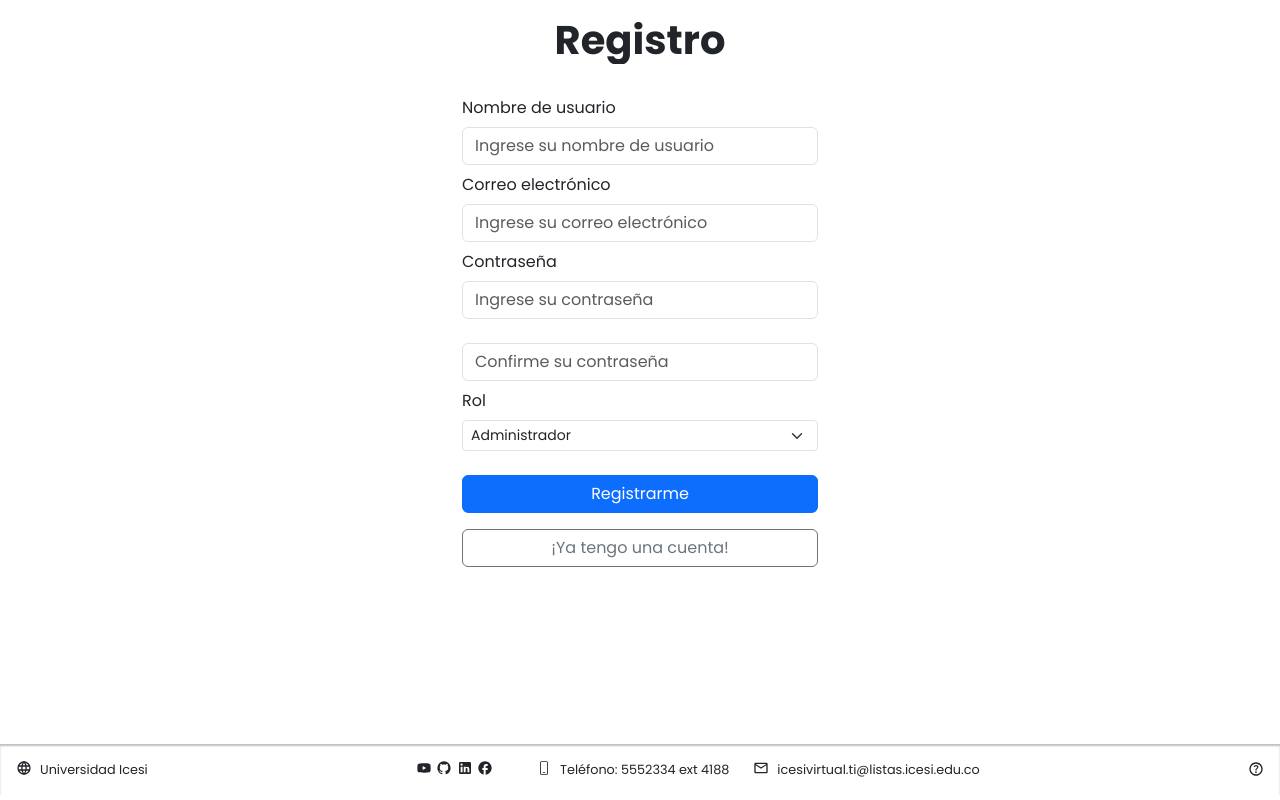
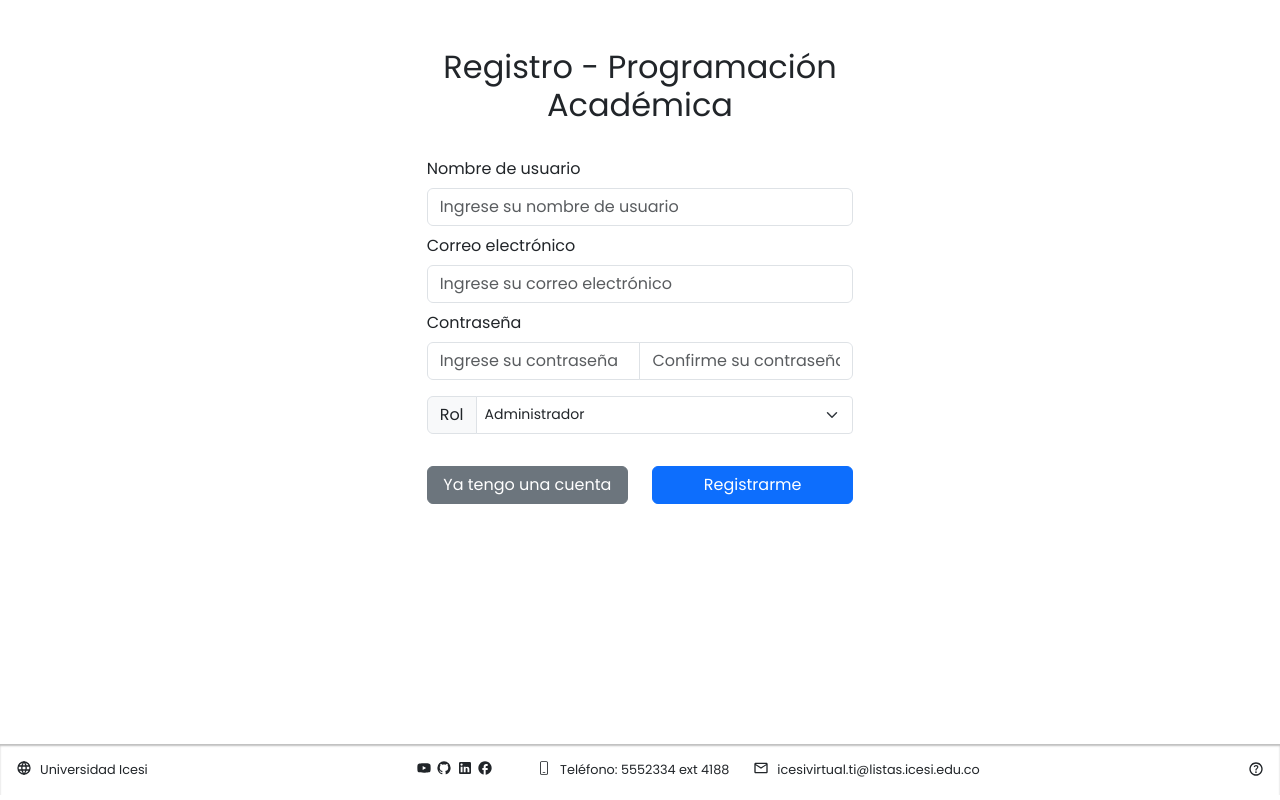
Before and after one commit to ICESI-PI1-2024A-3/ccsa-grupo-1, a Django app: page /accounts/sign_up/ in a window 1280 px wide. Run offline with Django 5.2, Linux system fonts and the light colour scheme.

Commit message:
style: improved sign up styles

```diff
--- a/AcademicProgrammingApplication/templates/sign-up.html
+++ b/AcademicProgrammingApplication/templates/sign-up.html
@@ -10,13 +10,9 @@ Sign up
 <!-- Specific styles for the current page -->
 <link rel="stylesheet" href="https://cdn.jsdelivr.net/npm/bootstrap@5.3.3/dist/css/bootstrap.min.css">
 
-<!-- <div class="d-flex align-items-center mx-auto">
-    <div class="row text-center"> -->
-<div class="container">
-    <div class="row pt-3">
-        <div class="col-md-4 offset-md-4">
-            <form method="POST" class="card border-0">
-                <h1 class="text-center fw-bold">Registro</h1>
+<div class="col-md-4 offset-md-4 pt-5">
+    <h2 class="text-center">Registro - Programación Académica</h2>
+    <form id="registrationForm" method="POST" class="card border-0">
         <br>
         {% if error is not None %}
         <div class="alert alert-primary" role="alert">
@@ -34,36 +30,42 @@ Sign up
             <input type="text" name="email" id="email" class="form-control"
                    placeholder="Ingrese su correo electrónico">
         </div>
-
         <div class="mb-2">
-                    <label for="password1">Contraseña</label>
-                    <input type="password" name="password1" id="password1" class="form-control"
-                           placeholder="Ingrese su contraseña">
-                    <label for="password2" type="hidden"></label>
-                    <input type="password" name="password2" id="password2"
-                           class="form-control"
-                           placeholder="Confirme su contraseña">
+            <label>Contraseña</label>
+            <div class="input-group mb-2">
+                <input type="password" name="password1" class="form-control" placeholder="Ingrese su contraseña"
+                       aria-label="Username">
+                <input type="password" name="password2" class="form-control" placeholder="Confirme su contraseña"
+                       aria-label="Server">
             </div>
-                <div class="mb-2">
-                    <label for="rol">Rol</label>
-                    <select class="form-select form-select-sm" id="rol" name="rol">
+        </div>
+        <div class="input-group mb-2">
+            <label for="rol" class="input-group-text">Rol</label>
+            <select class="form-control form-select form-select-sm" id="rol" name="rol">
                 <option value="Administrador" selected>Administrador</option>
                 <option value="Líder de procesos">Líder de procesos</option>
                 <option value="Asistente de procesos">Asistente de procesos</option>
             </select>
         </div>
-                <button class="btn btn-primary mt-3">
-                    Registrarme
-                </button>
     </form>
-            <a href="{% url 'login' %}">
-                <button class="btn btn-outline-secondary w-100 mt-3">
-                    ¡Ya tengo una cuenta!
+    <div class="row align-items-start text-center mt-4">
+        <div class="col"><a href="{% url 'login' %}">
+            <button class="btn btn-secondary w-100">
+                Ya tengo una cuenta
             </button>
         </a>
         </div>
-
+        <div class="col">
+            <button id="registrationButton" class="btn btn-primary w-100">
+                Registrarme
+            </button>
         </div>
     </div>
+</div>
+<script>
+    document.getElementById('registrationButton').addEventListener('click', function () {
+        document.getElementById('registrationForm').submit();
+    });
+</script>
 
 {% endblock %}
```
Lines whose indentation alone changed are shown as unchanged.
